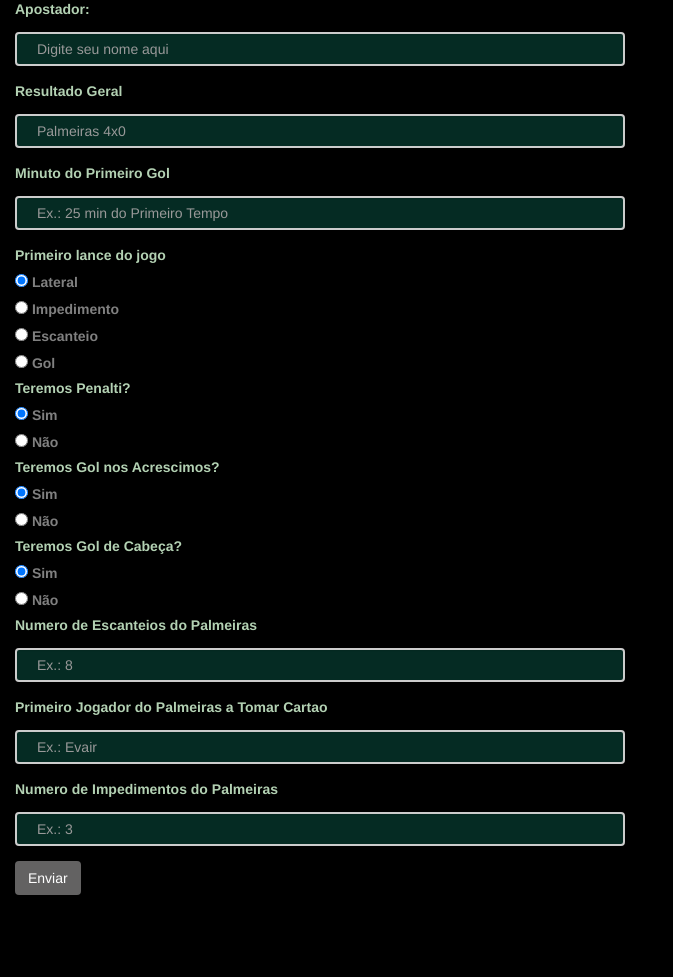
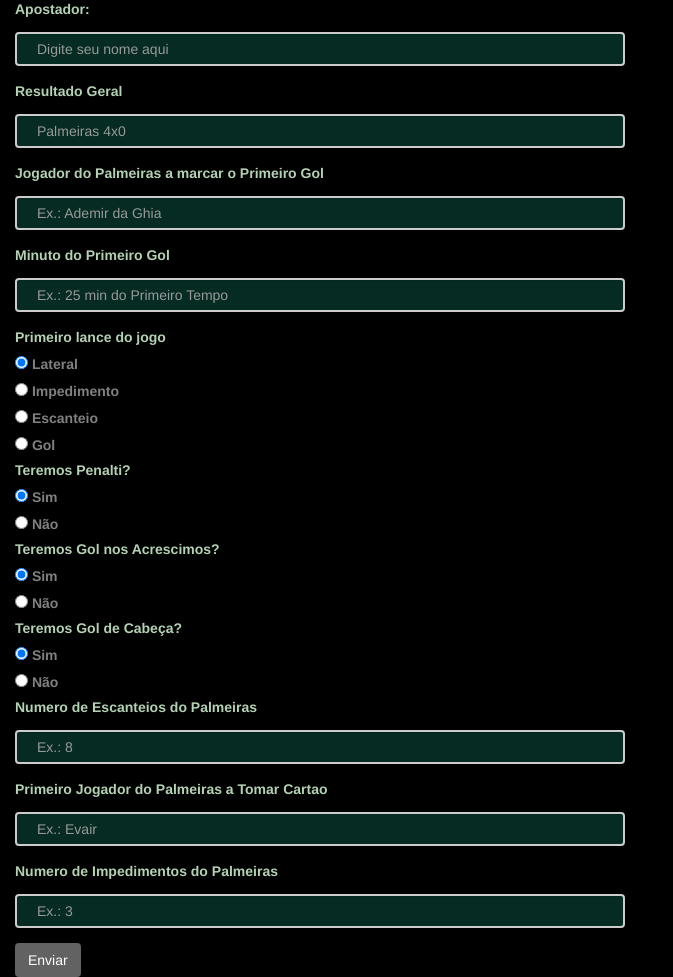
Before and after one commit to dpmarsola/palmeirasatemorrer, a Django app: page /poll in a window 1280 px wide. Shown: the part 459-1436 px from the top of the page, without its empty margins (0-673 px from the left). Before the commit the page ends 1354 px from the top, so only its background shows below. Run offline with Django 4.2, Linux system fonts and the light colour scheme; some libraries are stand-ins or nearby versions.

Commit message:
including one more question for the poll

```diff
--- a/poll/templates/poll.html
+++ b/poll/templates/poll.html
@@ -78,6 +78,17 @@
             <div class="form-group">
               <label for="inputResultadoGeral" style="color: rgb(179, 209, 179);">Resultado Geral</label>
               <input type="text" class="form-control" name="inputResultadoGeral" id="inputResultadoGeral" placeholder="Palmeiras 4x0" required pattern="[a-z0-9._%+-]+@[a-z0-9.-]+\.[a-z]{2,}$" oninvalid="this.setCustomValidity('Campo Obrigatorio')">
+            </div>
+          </div>
+
+        </div>
+        <div class="row">
+
+          <div class="col-sm-6">
+            <!--  Jogador do Palmeiras a marcar o Primeiro Gol -->
+            <div class="form-group">
+              <label for="inputPrimeiroJogadorGol" style="color: rgb(179, 209, 179);">Jogador do Palmeiras a marcar o Primeiro Gol</label>
+              <input type="text" class="form-control" name="inputPrimeiroJogadorGol" id="inputPrimeiroJogadorGol" placeholder="Ex.: Ademir da Ghia"  required pattern="[a-z0-9._%+-]+@[a-z0-9.-]+\.[a-z]{2,}$" oninvalid="this.setCustomValidity('Campo Obrigatorio')">
             </div>
           </div>
 
--- a/sendMessage.py
+++ b/sendMessage.py
@@ -41,6 +41,7 @@ def formatMessage(msgDict: dict):
     msgText += f'*Resultado:* \n'
     msgText += f'{msgDict["inputResultadoGeral"]} \n'
     msgText += f'\n'
+    msgText += f'*Primeiro Jogador do Palmeiras a Fazer Gol:* {msgDict["inputPrimeiroJogadorGol"]} \n'
     msgText += f'*Minuto do Primeiro Gol:* {msgDict["inputMinutoPrimeiroGol"]} \n'
     msgText += f'*Primeiro lance do jogo:* {msgDict["radioPrimeiroLance"]} \n'
     msgText += f'*Primeiro Jogador do Palmeiras a Tomar Cartao:* {msgDict["inputPrimeiroCartao"]} \n'
```
